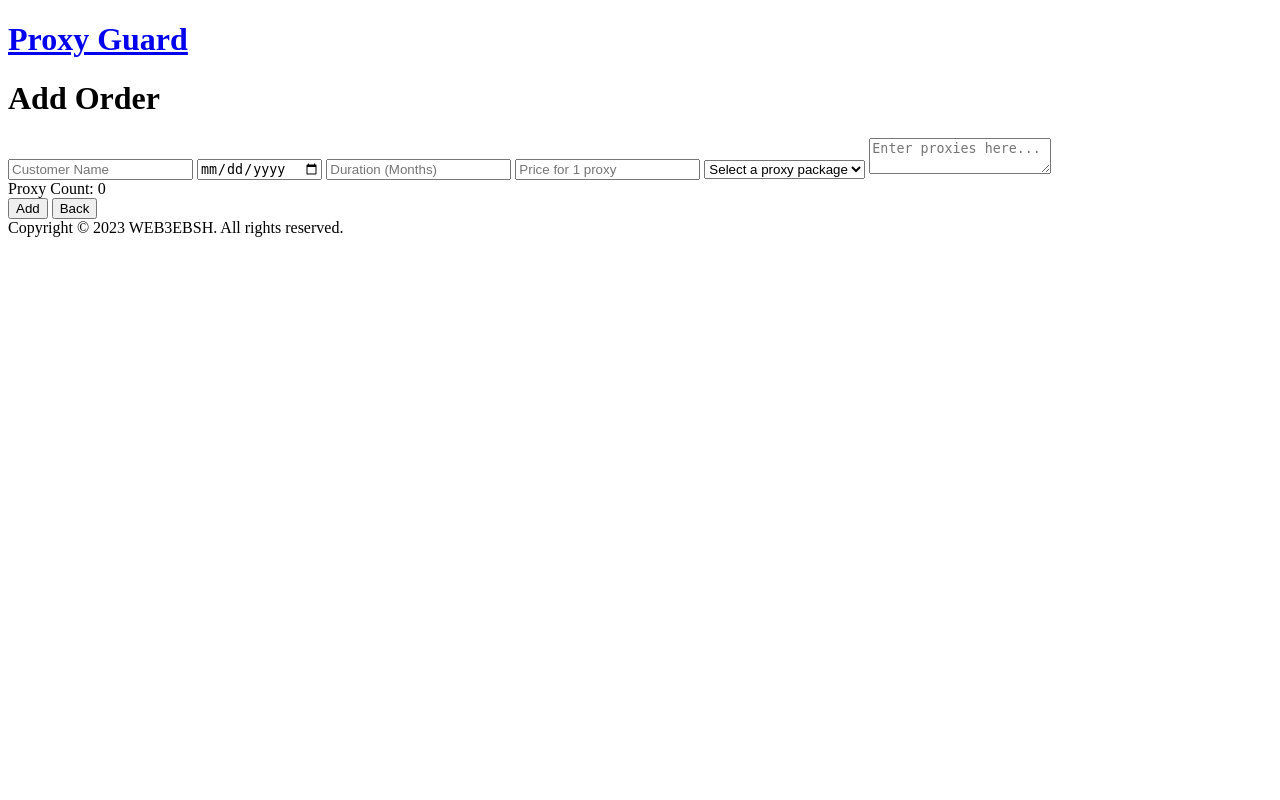
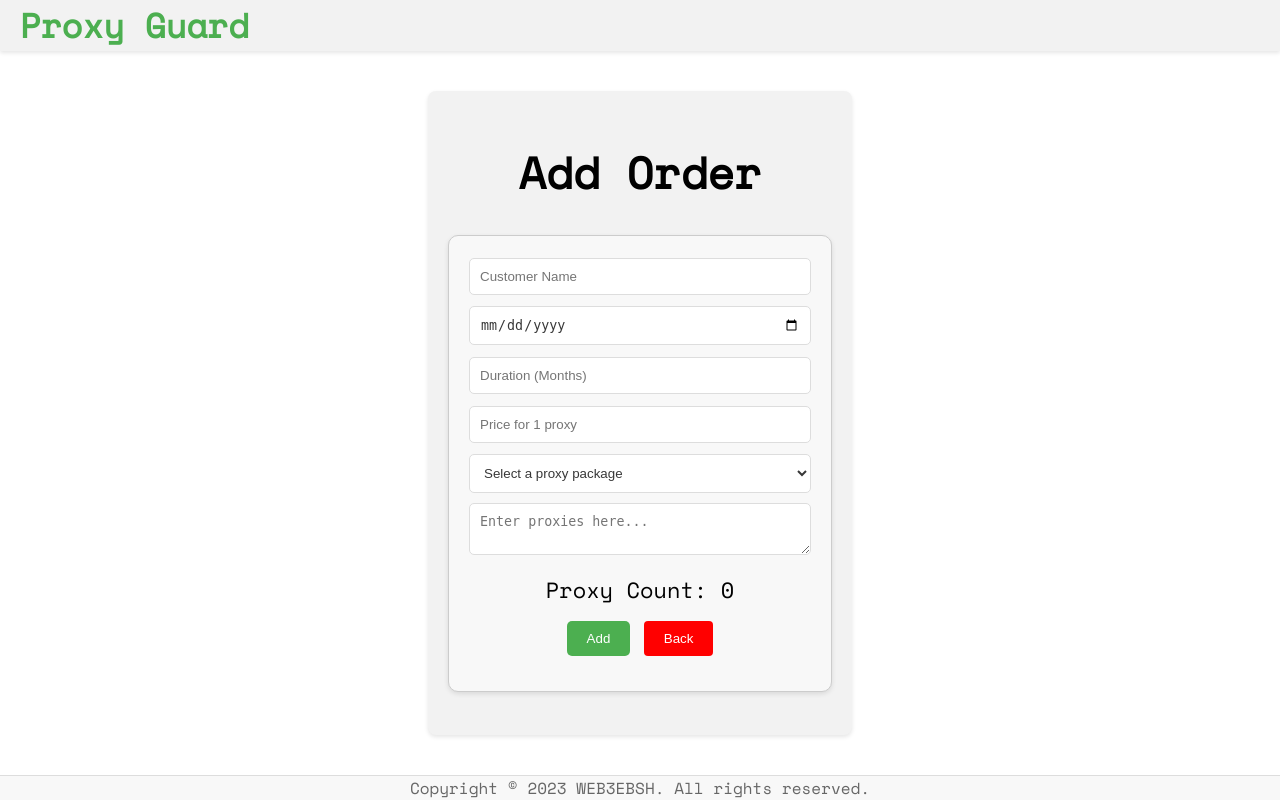
Before and after one commit to zemetsskiy/ProxyGuard, a FastAPI app: page /add_proxy in a window 1280 px wide. Run offline with FastAPI, Linux system fonts and the light colour scheme; data that the repository does not hold is empty.

Commit message:
fix and new add clasess

```diff
--- a/app/static/css/main.css
+++ b/app/static/css/main.css
@@ -1,8 +1,62 @@
+html, body {
+    margin: 0;
+    padding: 0;
+    height: 100%;
+    font-family: 'Space Mono';font-size: 22px;
+
+}
+
+body {
+    display: flex;
+    flex-direction: column;
+    min-height: 100vh;
+}
+
+
+
+
 table {
     width: 80%;
     margin-left: auto;
     margin-right: auto;
     border-collapse: collapse;
+}
+
+.header-class {
+    background-color: #f2f2f2; /
+    padding: 10px 0;
+    text-align: center;
+    box-shadow: 0 2px 4px rgba(0, 0, 0, 0.1);
+}
+
+
+.header-class h1 {
+    text-align: left;
+    line-height: 1.5;
+    padding-left: 20px;
+    margin: 0;
+    font-size: 34px;
+    color: #16781c;
+}
+
+
+.header-class a {
+    color: #4CAF50;
+    text-decoration: none;
+    transition: color 0.3s;
+}
+
+.header-class a:hover {
+    color: #388E3C;
+}
+
+footer{
+    font-size: 16px;
+    color: #666;
+    text-align: center;
+    background-color: #f8f8f8;
+    border-top: 1px solid #ddd;
+
 }
 
 th {
@@ -19,3 +73,103 @@ td {
 
 tr:hover {background-color: #f5f5f5;}
 tr:nth-child(even) {background-color: #f2f2f2;}
+
+main {
+    display: 1;
+    height: 100%;
+}
+
+main {
+    width: 30%;
+    margin: 40px auto;
+    background-color: #f2f2f2;
+    box-shadow: 0 2px 4px rgba(0, 0, 0, 0.1);
+    border-radius: 8px;
+    text-align: center;
+    padding: 20px;
+
+}
+
+.form-package {
+    width: auto;
+    margin: 0 auto;
+    margin-top: 30 px;
+    border: 1px solid #ccc;
+    border-radius: 10px;
+    box-shadow: 0 2px 5px rgba(0, 0, 0, 0.1);
+    padding: 20px;
+    background-color: #f8f8f8;
+
+}
+
+.form-container {
+    margin: 0 auto;
+    border: 1px solid #ccc;
+    border-radius: 10px;
+    box-shadow: 0 2px 5px rgba(0, 0, 0, 0.1);
+    padding: 20px;
+    background-color: #f8f8f8;
+}
+
+.form-input-class, .form-textarea-class {
+    border: 1px solid #ddd;
+    border-radius: 5px;
+    padding: 10px;
+    width: 100%;
+    box-sizing: border-box;
+    margin-bottom: 10px;
+    color: #383838;
+    background-color: white;
+}
+
+.form-input-class:focus, .form-textarea-class:focus {
+    border-color: #808080;
+    outline: none;
+}
+
+.form-button {
+    background-color: #4CAF50;
+    color: white;
+    padding: 10px 20px;
+    border: none;
+    border-radius: 5px;
+    cursor: pointer;
+    transition: background-color 0.3s;
+}
+
+.form-button:hover {
+    background-color: #45a049;
+}
+
+.form-button-back {
+    background-color: red;
+    color: white;
+    padding: 10px 20px;
+    margin: 15px 0;
+    border: none;
+    border-radius: 4px;
+    cursor: pointer;
+    transition: background-color 0.3s;
+}
+
+.form-button-back:hover {
+    background-color: #b0162c;
+}
+
+.form-pack-btn{
+    background-color: #4CAF50;
+    color: white;
+    padding: 10px 20px;
+    border: none;
+    border-radius: 4px;
+    cursor: pointer;
+    transition: background-color 0.3s ease;
+}
+
+.fform-pack-btn:hover {
+    background-color: #45a049;
+}
+
+.proxy-count {
+    margin-top: 10px;
+}
```
